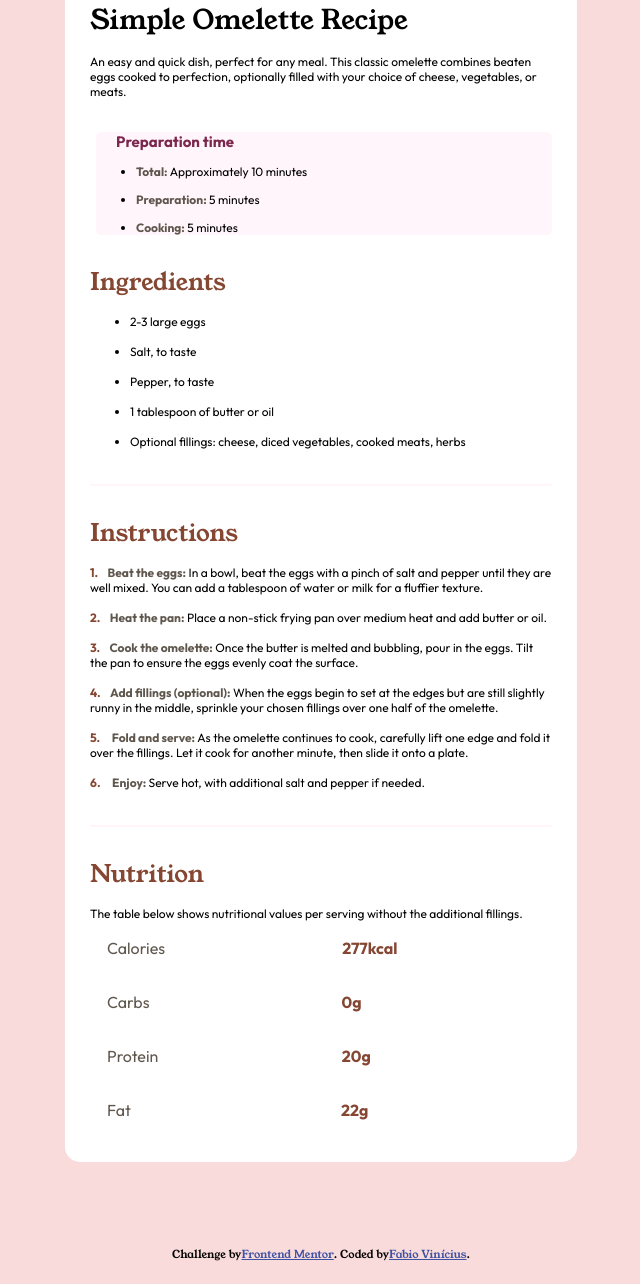
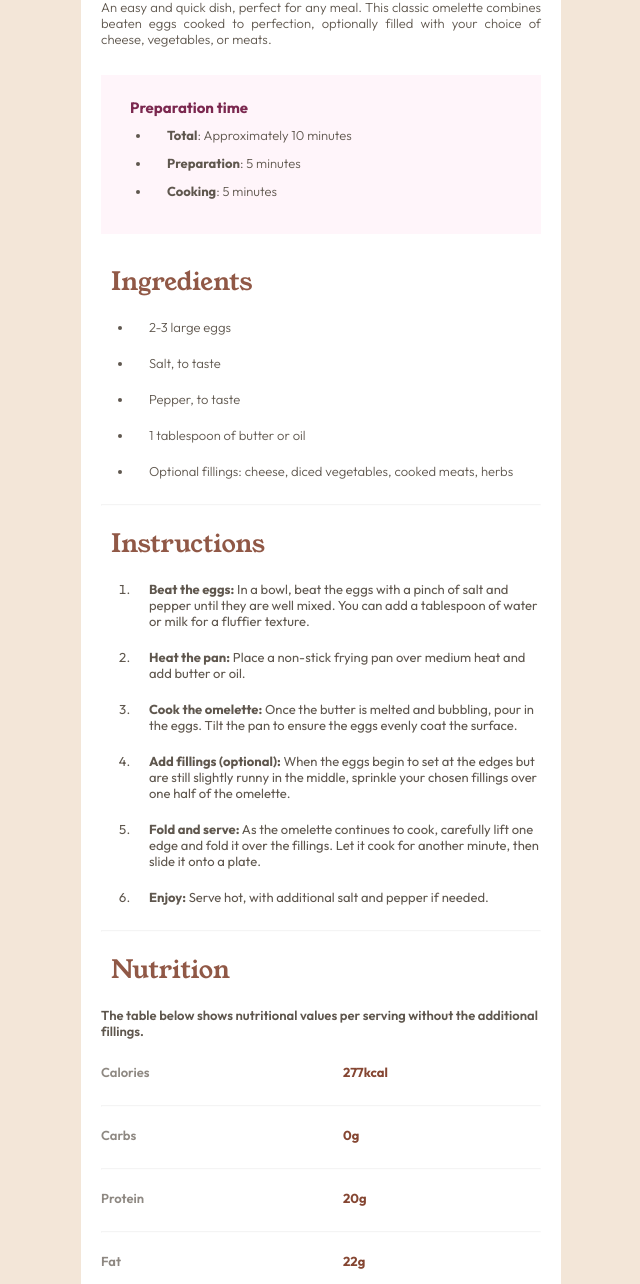
Before and after one commit to Fabio-Sobrinho/Desafio-Cardapio, a plain HTML site: page index.html in a window 1280 px wide. Shown: the part 385-1669 px from the top of the page, without its empty margins (319-959 px from the left). Before the commit the page ends 1647 px from the top, so only its background shows below. Drawn offline with Linux system fonts and the light colour scheme.

Commit message:
Add files via upload

```diff
--- a/index.html
+++ b/index.html
@@ -3,8 +3,14 @@
   <head>
     <meta charset="UTF-8" />
     <meta name="viewport" content="width=device-width, initial-scale=1.0" />
-    <!-- displays site properly based on user's device -->
-    <link rel="stylesheet" href="./style.css" />
+    <link rel="stylesheet" href="style.css" />
+    <link rel="stylesheet" media="(max-width: 1366px)" href="responsivo.css">
+    <link rel="preconnect" href="https://fonts.googleapis.com" />
+    <link rel="preconnect" href="https://fonts.gstatic.com" crossorigin />
+    <link
+      href="https://fonts.googleapis.com/css2?family=Outfit:wght@100..900&family=Young+Serif&display=swap"
+      rel="stylesheet"
+    />
     <link
       rel="icon"
       type="image/png"
@@ -26,118 +32,164 @@
     </style>
   </head>
   <body>
-    <div class="box">
-      <img
-        src="./assets/images/image-omelette.jpeg"
-        alt="imagem de uma omelete"
-      />
+    <main>
+      <div class="todo">
+        <figure>
+          <img src="./assets/images/image-omelette.jpeg" alt="Foto Omelette" />
+        </figure>
+        <!-- Apresentação da receita -->
+        <article>
+          <div class="apresenta">
+            <h1>Simple Omelette Recipe</h1>
 
-      <div class="texto">
-        <h1>Simple Omelette Recipe</h1>
-
-        <p class="pt1">
-          An easy and quick dish, perfect for any meal. This classic omelette
-          combines beaten eggs cooked to perfection, optionally filled with your
-          choice of cheese, vegetables, or meats.
-        </p>
-        <div class="prepara">
-          <h4>Preparation time</h4>
+            <p class="inf-1">
+              An easy and quick dish, perfect for any meal. This classic
+              omelette combines beaten eggs cooked to perfection, optionally
+              filled with your choice of cheese, vegetables, or meats.
+            </p>
+          </div>
+        </article>
+        <!-- tempo de preparação -->
+        <article class="container">
+          <h1>Preparation time</h1>
           <ul>
-            <li class="lista"><b>Total:</b> Approximately 10 minutes</li>
-            <li class="lista"><b>Preparation:</b> 5 minutes</li>
-            <li class="lista"><b>Cooking:</b> 5 minutes</li>
-          </ul>
-        </div>
-
-        <h2>Ingredients</h2>
-
-          <ul>
-            <li>2-3 large eggs</li>
-            <li>Salt, to taste</li>
-            <li>Pepper, to taste</li>
-            <li>1 tablespoon of butter or oil</li>
             <li>
-              Optional fillings: cheese, diced vegetables, cooked meats, herbs
+              <p><strong>Total</strong>: Approximately 10 minutes</p>
+            </li>
+            <li>
+              <p><strong>Preparation</strong>: 5 minutes</p>
+            </li>
+            <li>
+              <p><strong>Cooking</strong>: 5 minutes</p>
             </li>
           </ul>
+        </article>
+        <article >
+          <div class="container-2">
+            <h1>Ingredients</h1>
+            <ul>
+              <li>
+                <p>2-3 large eggs</p>
+              </li>
+              <li>
+                <p>Salt, to taste</p>
+                </li>
+              <li>
+                <p>Pepper, to taste</p>
+              </li>
+              <li>
+              <p>1 tablespoon of butter or oil</p>
+              </li>
+              <li>
+              <p>Optional fillings: cheese, diced vegetables, cooked meats, herbs</p>
+              </li>
+            </ul>
+          </div>
+        </article>
+        <hr>
+        <!-- Instruções de como fazer -->
+        <article>
+          <div class="container-3">
+            <h1>Instructions</h1>
+            <ol>
+              <li>
+                <p>
+                  <strong>Beat the eggs:</strong> In a bowl, beat the eggs with
+                  a pinch of salt and pepper until they are well mixed. You can
+                  add a tablespoon of water or milk for a fluffier texture.
+                </p>
+              </li>
+              <li>
+                <p>
+                  <strong>Heat the pan:</strong> Place a non-stick frying pan
+                  over medium heat and add butter or oil.
+                </p>
+              </li>
+              <li>
+                <p>
+                  <strong>Cook the omelette:</strong> Once the butter is melted
+                  and bubbling, pour in the eggs. Tilt the pan to ensure the
+                  eggs evenly coat the surface.
+                </p>
+              </li>
+              <li>
+                <p>
+                  <strong>Add fillings (optional):</strong> When the eggs begin
+                  to set at the edges but are still slightly runny in the
+                  middle, sprinkle your chosen fillings over one half of the
+                  omelette.
+                </p>
+              </li>
+              <li>
+                <p>
+                  <strong>Fold and serve:</strong> As the omelette continues to
+                  cook, carefully lift one edge and fold it over the fillings.
+                  Let it cook for another minute, then slide it onto a plate.
+                </p>
+              </li>
+              <li>
+                <p>
+                  <strong>Enjoy:</strong> Serve hot, with additional salt and
+                  pepper if needed.
+                </p>
+              </li>
+            </ol>
+          </div>
+        </article>
+        <hr>
+        <!-- Nutricionais -->
+        <article>
+          <div class="container-4">
+            <h1>Nutrition</h1>
 
-        <hr color="#fff5fa" />
-        <h2 class="numerico">Instructions</h2>
-
-        <p class="numerico">
-          <b>&nbsp;&nbsp;&nbsp;Beat the eggs:</b> In a bowl, beat the eggs with a pinch of salt
-          and pepper until they are well mixed. You can add a tablespoon of
-          water or milk for a fluffier texture.</span>
-        </p>
-
-        <p class="numerico">
-          <b>&nbsp;&nbsp;&nbsp;Heat the pan:</b> Place a non-stick frying pan over medium heat and
-          add butter or oil.
-        </p>
-
-        <p class="numerico">
-          <b>&nbsp;&nbsp;&nbsp;Cook the omelette:</b> Once the butter is melted and bubbling, pour
-          in the eggs. Tilt the pan to ensure the eggs evenly coat the surface.
-        </p>
-
-        <p class="numerico">
-          <b>&nbsp;&nbsp;&nbsp;Add fillings (optional):</b> When the eggs begin to set at the
-          edges but are still slightly runny in the middle, sprinkle your chosen
-          fillings over one half of the omelette.
-        </p>
-
-        <p class="numerico">
-          <b>&nbsp;&nbsp;&nbsp;&nbsp;Fold and serve:</b> As the omelette continues to cook, carefully
-          lift one edge and fold it over the fillings. Let it cook for another
-          minute, then slide it onto a plate.
-        </p>
-
-        <p class="numerico">
-          <b>&nbsp;&nbsp;&nbsp;&nbsp;Enjoy:</b> Serve hot, with additional salt and pepper if needed.
-        </p>
-        <hr color="#fff5fa" />
-        <h2>Nutrition</h2>
-
-        <p>
-          The table below shows nutritional values per serving without the
-          additional fillings.
-        </p>
-
-        <table width="465" cellpadding="15">
-          <tr>
-            <td>Calories</td>
-            <td><b class="peso">277kcal</b></td>
-          </tr>
-        </table>
-
-        <table width="399" cellpadding="15">
-          <tr>
-            <td>Carbs</td>
-            <td><b class="peso">0g</b></td>
-          </tr>
-        </table>
-
-        <table width="408" cellpadding="15">
-          <!--  #fff5fa -->
-          <tr>
-            <td>Protein</td>
-            <td><b class="peso">20g</b></td>
-          </tr>
-        </table>
-
-        <table width="485" cellpadding="15">
-          <tr>
-            <td>Fat</td>
-            <td><b class="peso">22g</b></td>
-          </tr>
-        </table>
+            <p class="nota">
+              The table below shows nutritional values per serving without the
+              additional fillings.
+            </p>
+            <div class="linha">
+              <div class="coluna-1">
+                <p>Calories</p>
+              </div>
+              <div class="coluna-2">
+                <h4>277kcal</h4>
+              </div>
+            </div>
+            <hr>
+            <div class="linha">
+              <div class="coluna-1">
+               <p>Carbs</p>
+              </div>
+              <div  class="coluna-2">
+                <h4>0g</h4>
+              </div>
+            </div>
+            <hr>
+            <div class="linha">
+              <div class="coluna-1">
+               <p>Protein</p>
+              </div>
+              <div  class="coluna-2">
+              <h4>20g</h4>
+              </div>
+            </div>
+            <hr>
+            <div class="linha">
+              <div class="coluna-1">
+                <p>Fat</p>
+              </div>
+              <div class="coluna-2">
+               <h4>22g</h4>
+              </div>
+            </div>
+          </div>
+        </article>
       </div>
-    </div>
+    </main>
     <div class="attribution">
       Challenge by
       <a href="https://www.frontendmentor.io?ref=challenge" target="_blank"
         >Frontend Mentor</a
-      >. Coded by <a href="#">Fabio Vinícius</a>.
+      >. Coded by <a href="#">Your Name Here</a>.
     </div>
   </body>
 </html>
--- a/style.css
+++ b/style.css
@@ -1,195 +1,220 @@
-*{
-    margin: 0;
-    box-sizing: border-box;
-    font-family: young-serif;
-    src: url(./assets/fonts/young-serif/);
+/* Importando as fontes de dentro do projeto */
+@font-face {
+    font-family: Young-Serif;
+    src: url(/assets/fonts/young-serif/YoungSerif-Regular.ttf);
 }
 
 @font-face {
-    font-family: 'young-serif';
-    src: url('/assets/fonts/young-serif/YoungSerif-Regular.ttf');
+    font-family: Outfit;
+    src: url(/assets/fonts/outfit/Outfit-VariableFont_wght.ttf);
 }
 
-@font-face {
-    font-family: 'outfit';
-    src: url('/assets/fonts/outfit/Outfit-VariableFont_wght.ttf');
+/* variaveis de cores */
+
+:root{
+
+    /* Primary */
+    --Nutmeg: hsl(14, 45%, 36%);
+    --Dark-Raspberry: hsl(332, 51%, 32%);
+    --Dark-Raspberry-2: hsla(332, 51%, 32%, 0.123);
+
+    /* Neutral */
+    --White: hsl(0, 0%, 100%);
+    --Rose-white: hsl(330, 100%, 98%);
+    --Eggshell: hsl(30, 54%, 90%);
+    --Light-Grey: hsl(30, 18%, 87%);
+    --Wenge-Brown: hsl(30, 10%, 34%);
+    --Dark-Charcoal: hsl(24, 5%, 18%);
+
+    --font-1: 'Young Serif';
+    --font-2: 'Outfit';
+}
+* {
+margin: 0;
+padding: 0;
+box-sizing: border-box;
 }
 
-:root {
-    --ff-heading: 'young-serif', sans-serif;
-    --ff-content: 'outfit', sans-serif;
-
-    --fw-regular: 400;
-    --fw-semibold: 600;
-    --fw-bold: 700;
-
-    --clr-nutmeg: hsl(14, 45%, 36%);
-    --clr-raspberry-dark: hsl(332, 51%, 32%);
-    --clr-white: hsl(0, 0%, 100%);
-    --clr-rosewhite: hsl(330, 100%, 98%);
-    --clr-eggshell: hsl(30, 54%, 90%);
-    --clr-grey-light: hsl(30, 18%, 87%);
-    --clr-wengebrown: hsl(30, 10%, 34%);
-    --clr-charcoal-dark: hsl(24, 5%, 18%);
-    --clr-snow: hsl(330, 100%, 98%);
+body {
+    background-color: var(--Eggshell);
+    font-family: var(--font-1);
+    width: 100%;
+    height: 100%;
+    padding-top: 70px;
+    padding-left: 400px;
+    padding-right: 400px;
 }
 
-body{
-    background-color: rgb(250, 219, 219);
-    display: flex;
-    padding-top: 80px;
-    padding-bottom: 75px;
-    align-items: center;
-    justify-content: center;
-    position: relative;
+main .todo {
+  background-color: var(--White);
+  padding: 20px;
+  border-radius: 10px;
 }
 
-.box{
-    background-color: #ffffff;
-    width: 95%;
-    max-width: 40%;
-    border-radius: 15px;
-    padding: 25px;
+main img {
+    width: 100%;
+    border-radius: 10px;
+    margin-bottom: 30px;
 }
 
-.box img {
-    border: none;
-    height: 250px;
-    width: 100%;
-    border-radius: 20px;
+article .apresenta h1{
+    font-weight: 500;
+    font-size:30px;
+    margin-bottom: 15px;
+}
+
+article .inf-1 {
+    font-size: small;
+    font-family: var(--font-2);
+    font-size: 13px;
+    text-align: justify;
+    margin-bottom: 28px;
+    color: var(--Wenge-Brown);
+}
+
+.container {
+
+    background-color: var(--Rose-white);
+    padding-top: 23px;
+    padding-bottom: 23px;
+    margin-bottom: 30px ;
+}
+
+.container h1 {
+    font-family: var(--font-2);
+    font-size: 15px;
+    margin-left: 29px;
+    color: var(--Dark-Raspberry);
+    margin-bottom: 10px
+}
+
+p {
+    font-weight: 300;
+    letter-spacing: .001rem;
+    color: var(--wenge-brown);
+}
+
+.container li{
+    font-family: var(--font-2);
+    font-weight: 400;
+    font-size: 13px;
+    color: var(--Wenge-Brown);
+    font-style: normal;
+    margin-left: 50px;
+    margin-bottom: 12px;
+}
+
+.container p {
+    margin: 0;
+}
+
+.container p {
+    margin-left: 1rem;
+}
+
+article .container-2 h1{
+    font-family: var(--font-1);
+    font-size: 25px;
+    margin-left: 10px;
+    color: var(--Nutmeg);
+    font-weight: 500;
+    margin-bottom: 20px;
+    opacity: 0.9;
+}
+
+.container-2 ul li {
+    font-family: var(--font-2);
+    font-size: 13px;
+    margin-left: 32px;
+    color: var(--Wenge-Brown);
+    margin-bottom: 20px;
+}
+
+.container-2 p {
+    margin: 0;
+}
+
+.container-2 p {
+    margin-left: 1rem;
+}
+
+article .container-3 h1{
+    font-family: var(--font-1);
+    font-size: 25px;
+    margin-left: 10px;
+    color: var(--Nutmeg);
+    font-weight: 500;
+    margin-bottom: 20px;
+    opacity: 0.9;
+}
+
+.container-3 ol li {
+    font-family: var(--font-2);
+    font-size: 13px;
+    margin-left: 32px;
+    color: var(--Wenge-Brown);
+    margin-bottom: 20px;
+}
+
+.container-3 p {
+    margin: 0;
+}
+
+.container-3 p {
+    margin-left: 1rem;
+    font-weight: 400;
+}
+
+article .container-4 h1{
+    font-family: var(--font-1);
+    font-size: 25px;
+    margin-left: 10px;
+    color: var(--Nutmeg);
+    font-weight: 500;
+    margin-bottom: 20px;
+    opacity: 0.9;
+}
+
+.container-4  {
+    font-family: var(--font-2);
+    font-size: 13px;
+    color: var(--Wenge-Brown);
+    margin-bottom: 20px;
+}
+
+.container-4 .linha {
+    display: flex;
+    margin: 0;
 }
 
 
-h1{
-    margin-top: 25px;
-    font-size: 27px;
-    font-weight: 20;
+.container-4 .nota {
+    font-weight: 600;
+    margin-bottom: 25px;
 }
 
-h2{
-    color:var(--clr-nutmeg);
-    margin-top: 30px;
-    font-weight: 250;
+.container-4 .coluna-1 {
+    width: 55%;
 }
 
-h4{
-    margin-top: 33px;
-    margin-left: 20px;
-    font-size: 15px;
-    color: var(--clr-raspberry-dark);
-    font-family: var(--ff-content);
+.container-4 .coluna-1 p {
+font-weight: 600;
+color: var(--Wenge-Brown);
+opacity: 0.7;
 }
 
-.prepara{
-    background-color: var(--clr-snow);
-    border-radius: 5px;
-    margin-left: 6px;
+.container-4 .linha .coluna-2 {
+    color: var(--Nutmeg);
 }
 
-.lista{
-    margin-top: 13px;
-    font-size: 12px;
-    font-family: outfit;
-    src: url(./assets/fonts/outfit/static/Outfit-ExtraLight.ttf);
-}
+.container-4 .linha hr{
 
-.pt1,li,p{
-    margin-top: 15px;
-    font-size: 12px;
-    font-family: outfit;
+    margin-bottom: 1px;
+    opacity: 1.9;
 }
 
 hr{
-    margin-top: 35px;
-    padding: 1p;
+    margin-top: 25px;
+    margin-bottom: 20px;
+    opacity: 0.1;
 }
-
-h2.numerico{
-    counter-reset: mynum;
-}
-
-p.numerico:before {
-    content: counter(mynum) ".";
-    counter-increment: mynum;
-    font-weight: bolder;
-    color: var(--clr-nutmeg);
-
-}
-
-b,td{
-    font-family: outfit;
-    color: var(--clr-wengebrown);
-}
-
-.peso{
-    color: var(--clr-nutmeg);
-}
-
-.attribution{
-    position:absolute;
-    display: flex;
-    padding-top: 1650px;
-}
-
-@media screen and (max-width: 959px ){
-    body {
-     padding: 95px;
- }
-     .box{
-     width: 100%;
-     max-width: 67%;
-     border-radius: 25px;
-     }
-     .box img {
-         max-width: 100%;
-     }
-
-
-     .attribution{
-         position:absolute;
-         display: flex;
-         padding-top: 1550px;
-     }
- }
-
- @media screen and (max-width: 595px ){
-    body {
-     padding: 95px;
- }
-     .box{
-     width: 100%;
-     max-width: 67%;
-     border-radius: 25px;
-     }
-     .box img {
-         max-width: 100%;
-     }
-
-
-     .attribution{
-         position:absolute;
-         display: flex;
-         padding-top: 2250px;
-     }
- }
-
-@media screen and (max-width: 414px ){
-   body {
-    padding: 0;
-}
-    .box{
-    width: 100%;
-    max-width: 500%;
-    border-radius: 0px;
-    }
-    .box img {
-        max-width: 100%;
-    }
-
-
-    .attribution{
-        position:absolute;
-        display: flex;
-        padding-top: 1750px;
-    }
-}
```
Also changed, not shown: responsivo.css (added, +57 -0 lines).
